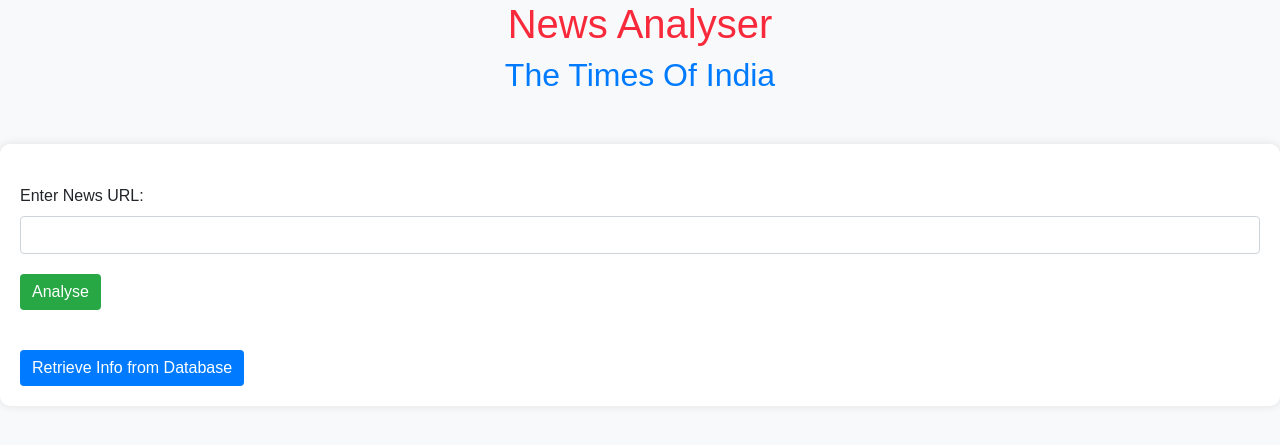
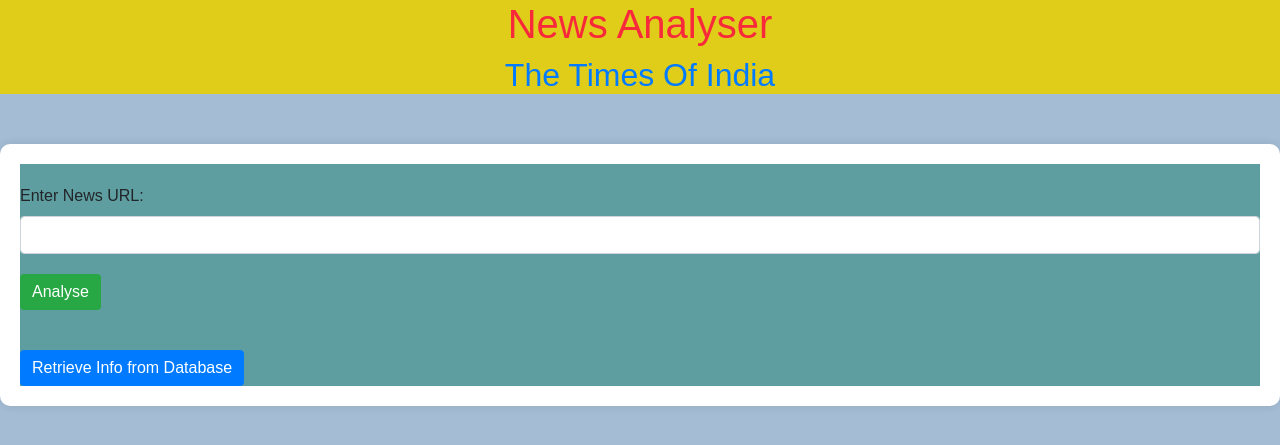
Before and after one commit to Pradeep-7142/TOI-News_Scrapping, a Flask app: page / in a window 1280 px wide. Shown: the top 445 px of the page. Run offline with Flask 2, Linux system fonts and the light colour scheme; some libraries are stand-ins or nearby versions.

Commit message:
Update ind.css

```diff
--- a/static/ind.css
+++ b/static/ind.css
@@ -1,5 +1,5 @@
 body {
-    background-color: #f8f9fa;
+    background-color: #a4bcd4;
     font-family: 'Arial', sans-serif;
 }
 
@@ -35,9 +35,15 @@
 .news-source {
     color: #007bff;
 }
+.form-card{
+    background-color: cadetblue;
+}
 
 .alert-danger {
     margin-top: 20px;
+}
+.h{
+    background-color: rgb(224, 205, 26);
 }
 
 .col-md-6 {
```
